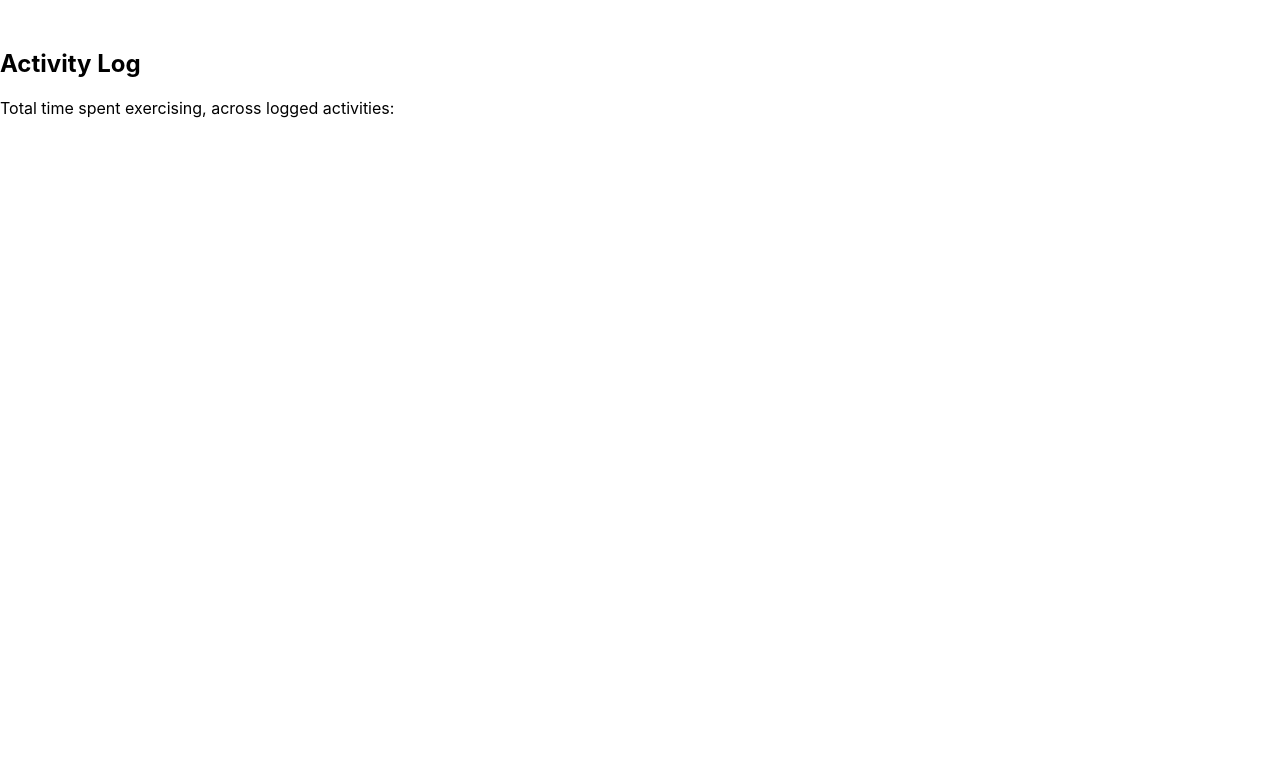
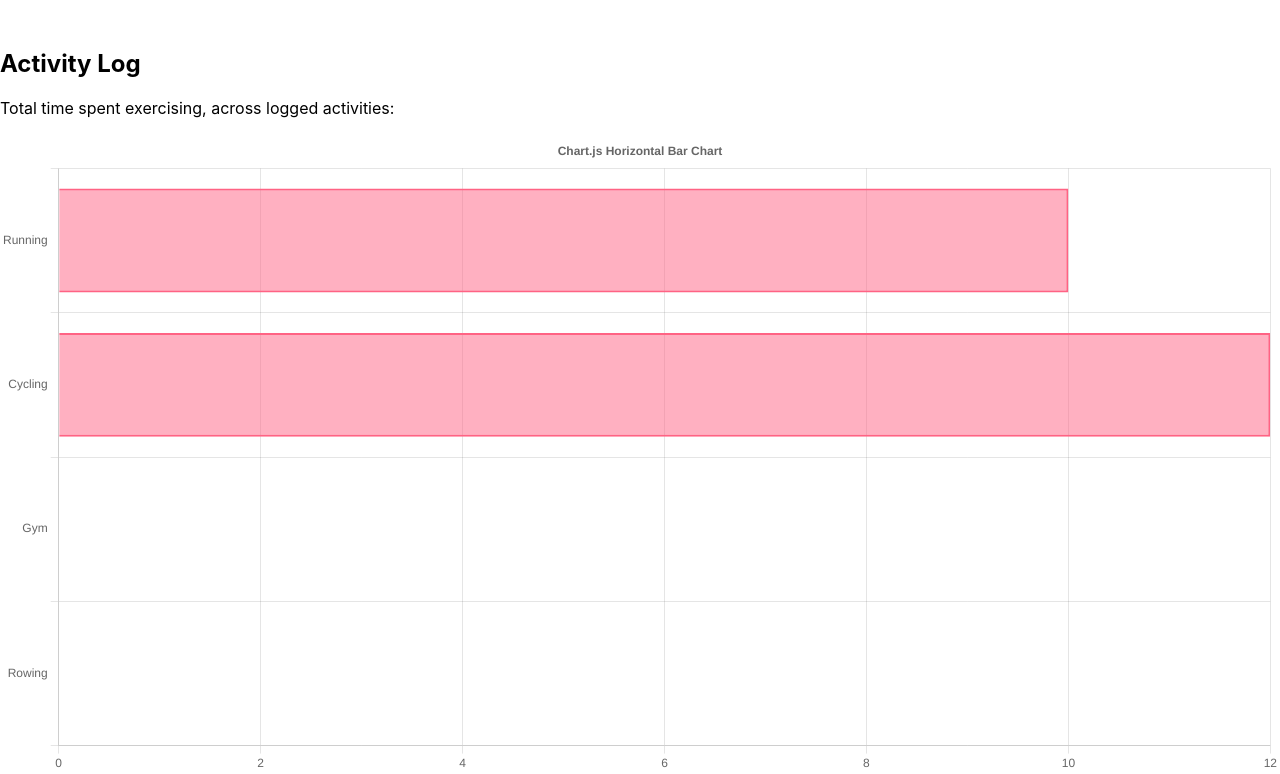
Before and after one commit to AlexImre/Fitness-App, a React (Create React App) app: page / in a window 1280 px wide. Shown: the part 633-1407 px from the top of the page. Before the commit the page ends 800 px from the top, so only its background shows below. Built offline with nearby package versions, Linux system fonts and the light colour scheme.

Commit message:
add chart to homepage

```diff
--- a/package.json
+++ b/package.json
@@ -6,9 +6,11 @@
     "@testing-library/jest-dom": "^5.16.5",
     "@testing-library/react": "^13.4.0",
     "@testing-library/user-event": "^13.5.0",
+    "chart.js": "^3.9.1",
     "date-fns": "^2.29.3",
     "react": "^18.2.0",
     "react-big-calendar": "^1.5.0",
+    "react-chartjs-2": "^4.3.1",
     "react-datepicker": "^4.8.0",
     "react-dom": "^18.2.0",
     "react-scripts": "5.0.1",
--- a/src/App.js
+++ b/src/App.js
@@ -5,8 +5,9 @@ import parse from "date-fns/parse";
 import startOfWeek from "date-fns/startOfWeek";
 import getDay from "date-fns/getDay";
 import "react-big-calendar/lib/css/react-big-calendar.css";
-import React, { useState, useEffect } from "react";
+import React, { useState } from "react";
 import { AddActivity } from './Components/AddActivity';
+import { ChartComponent } from './Components/Chart';
 
 // FOR CHANGING EVENT COLOURS https://stackoverflow.com/questions/34587067/change-color-of-react-big-calendar-events
 // ACCORDION https://www.youtube.com/watch?v=fNKbo0bboyA&ab_channel=BrianDesign
@@ -99,6 +100,7 @@ function App() {
         {activityLog.rowing > 0? <li>Rowing: {activityLog.rowing} minutes</li> : '' }
       </ul>
     </div>
+    <ChartComponent />
     </>
   );
 }
--- /dev/null
+++ b/src/Components/Chart.js
@@ -0,0 +1,58 @@
+import React from 'react';
+import {
+  Chart as ChartJS,
+  CategoryScale,
+  LinearScale,
+  BarElement,
+  Title,
+  Tooltip,
+  Legend,
+} from 'chart.js';
+import { Bar } from 'react-chartjs-2';
+
+ChartJS.register(
+  CategoryScale,
+  LinearScale,
+  BarElement,
+  Title,
+  Tooltip,
+  Legend
+);
+
+export const options = {
+  indexAxis: 'y',
+  elements: {
+    bar: {
+      borderWidth: 2,
+    },
+  },
+  responsive: true,
+  plugins: {
+    legend: {
+      position: 'right',
+      display: false
+    },
+    title: {
+      display: true,
+      text: 'Chart.js Horizontal Bar Chart',
+    },
+  },
+};
+
+const labels = ['Running', 'Cycling', 'Gym', 'Rowing'];
+
+export const data = {
+  labels,
+  datasets: [
+    {
+      label: false,
+      data: [10,12],
+      borderColor: 'rgb(255, 99, 132)',
+      backgroundColor: 'rgba(255, 99, 132, 0.5)',
+    }
+  ]
+};
+
+export function ChartComponent() {
+  return <Bar options={options} data={data} />;
+}
```
Also changed, not shown: 1 other file (tests, documents, lock files or other folders).
